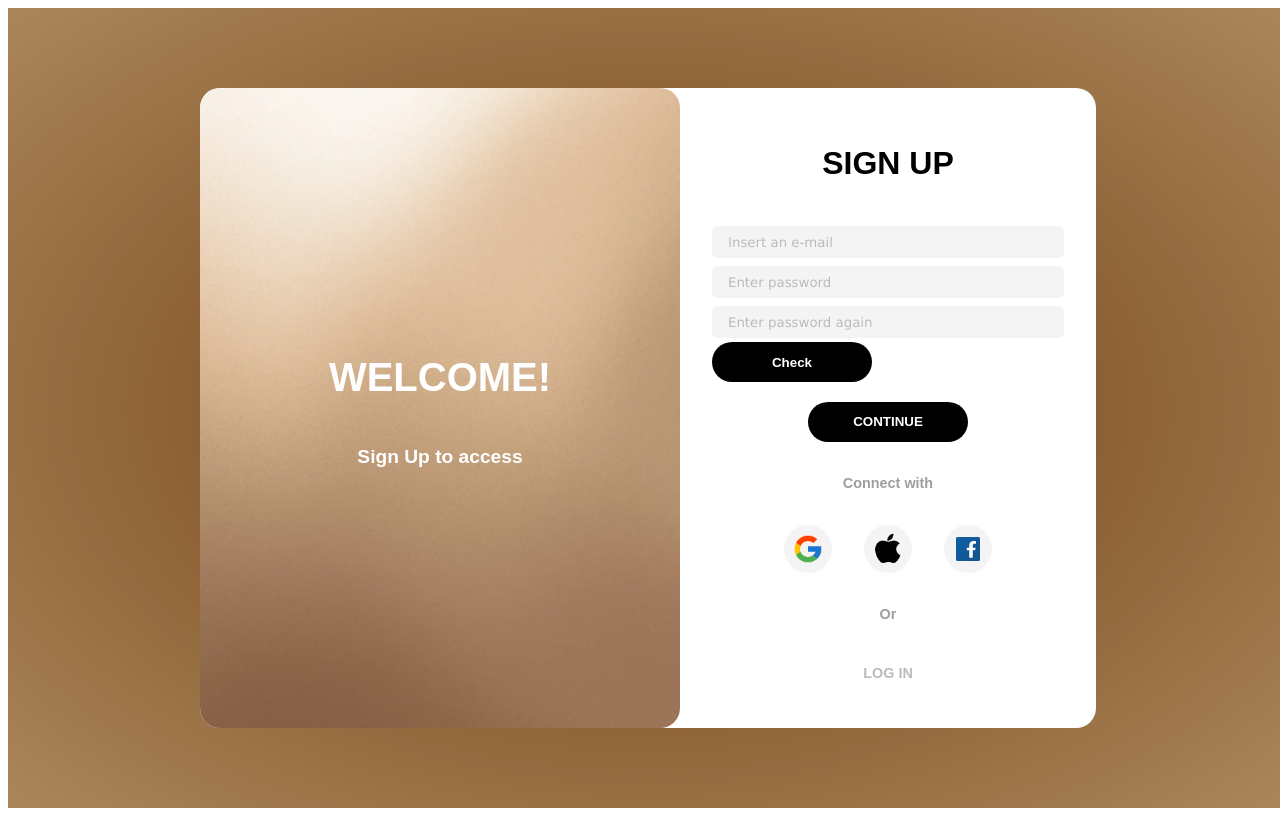
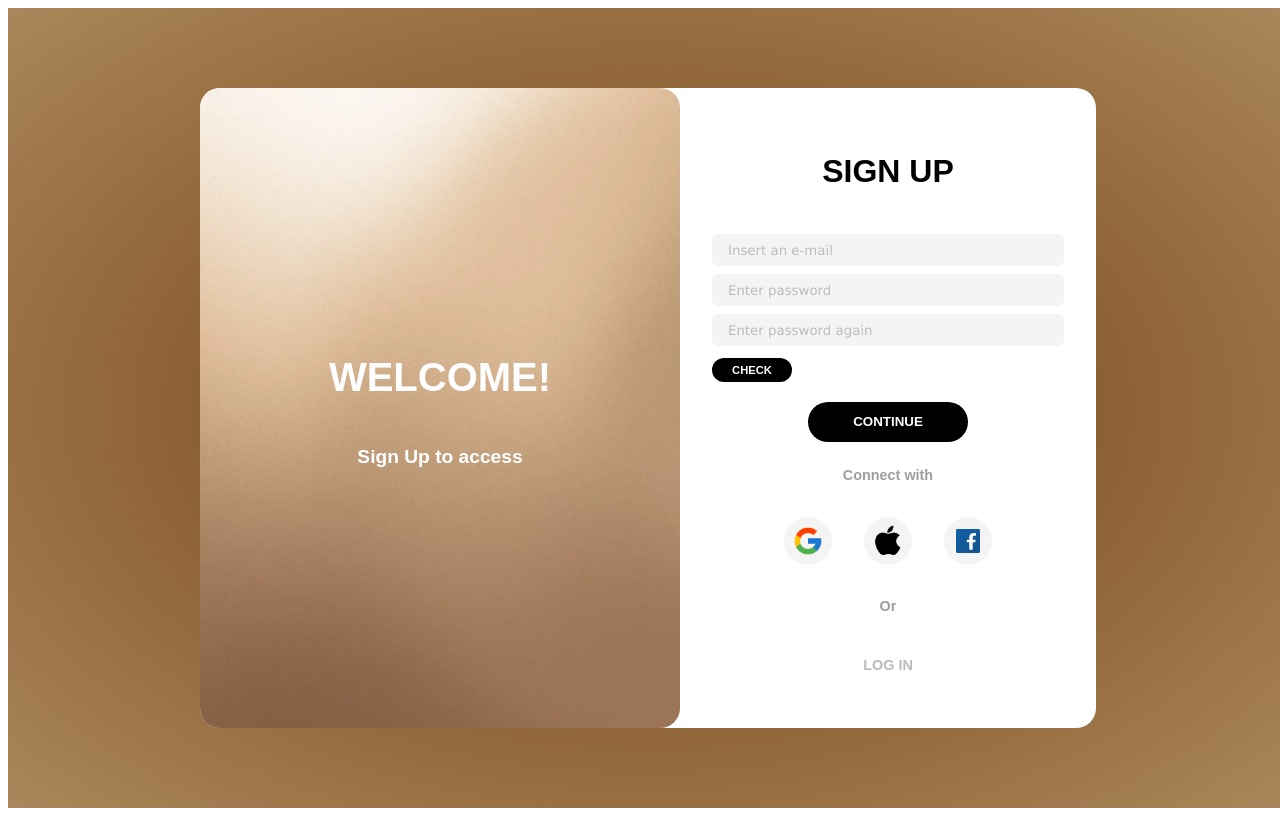
Before and after one commit to 4yob/atividade02-pages-frontend, a Next.js app: page /signup in a window 1280 px wide. Built offline with nearby package versions, Linux system fonts and the light colour scheme.

Commit message:
feat: adjs

```diff
--- a/app/signup/page.jsx
+++ b/app/signup/page.jsx
@@ -1,7 +1,6 @@
 "use client";
 import styles from "../../styles/Home.module.css";
 import { useRouter } from "next/navigation";
-import { useState } from "react";
 
 import Input from "../../components/Input";
 import Verification from "../verification";
@@ -25,7 +24,9 @@ export default function SignUp() {
                         <Input type="text" placeholder="Insert an e-mail"/>
                         <Verification />
                     </div>
+                    <div className={styles.button}>
                         <button type="submit" onClick={() => router.push("/profile")}>CONTINUE</button>
+                    </div>
                     <p>Connect with</p>
                     <div className={styles.socialmedia}>
                         <div className={styles.media}>
--- a/app/verification.jsx
+++ b/app/verification.jsx
@@ -27,7 +27,7 @@ export default function Verification() {
             onChange={(e) => setInput2(e.target.value)}
             />
 
-            <button onClick={handleCheck}>Check</button>
+            <button onClick={handleCheck}>CHECK</button>
 
             {match !== null && <p>{match ? "Success, welcome!" : "Try Again"}</p>}
         </div>
--- a/styles/Home.module.css
+++ b/styles/Home.module.css
@@ -67,6 +67,13 @@
     font-weight: 900;
 }
 
+.button {
+    display: flex;
+    justify-content: center;
+    align-items: center;
+    margin: -0.5rem;
+}
+
 .aside button {
     width: 10rem;
     height: 2.5rem;
@@ -83,6 +90,7 @@
     background-color: rgb(226, 226, 226);
     color: rgb(0, 0, 0);
     transition: 0.80s;
+    cursor: pointer;
 }
 
 .aside p {
--- a/styles/Input.module.css
+++ b/styles/Input.module.css
@@ -5,6 +5,7 @@
     flex-direction: column;
     justify-content: center;
     align-items: center;
+    gap: 1rem;
 }
 
 .inputs input {
--- a/styles/Verification.module.css
+++ b/styles/Verification.module.css
@@ -1,34 +1,12 @@
-.verification input {
-    width: 90%;
-    height: 30px;
-    border-radius: 5px;
-    padding: 0 0 0 0.3rem;
-    border: none;
-}
-
-.verification {
-    display: flex;
-    flex-direction: column;
-    justify-content: center;
-    gap: 0.5rem;
-    height: 30vh;
-    width: 20vw;
-}
-
-.verification legend {
-    font-size: 14px;
-}
-
-.verification button {
-    width: 30%;
-    height: 30px;
+.inputs button {
+    width: 5rem;
+    height: 1.5rem;
     border: none;
     border-radius: 5px;
-    background-color: rgb(8, 12, 68);
+    background-color: rgb(0, 0, 0);
     color: white;
+    margin: 0.5rem 0;
+    font-family: 'Montserrat', sans-serif;
+    border-radius: 20px;
+    font-size: 0.7rem;
 }
-
-.verification button:hover {
-    cursor: pointer;
-    filter: brightness(1.5);
-}
```
